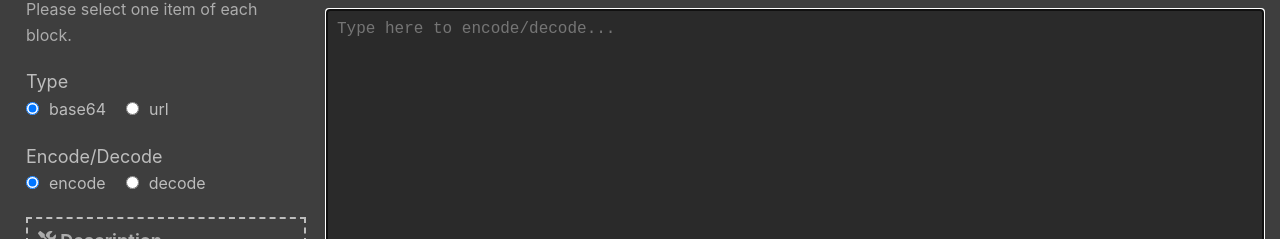
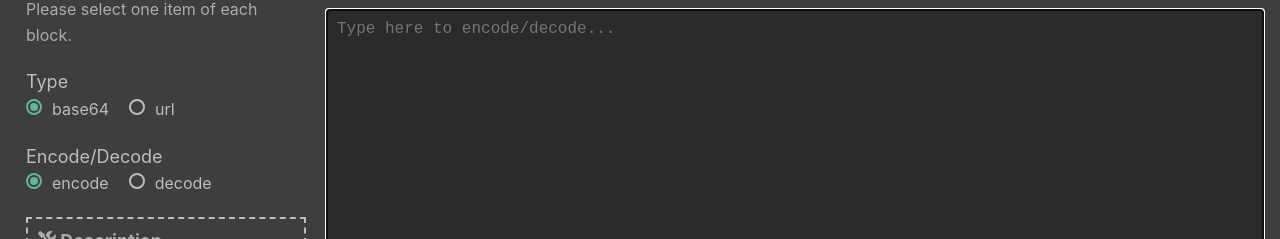
Before and after one commit to wangchristine/dev-tools, a Vue app: page /encode-decode in a window 1280 px wide. Shown: the part 119-358 px from the top of the page. Built offline with nearby package versions, Linux system fonts and the light colour scheme.

Commit message:
add checkbox radio style

```diff
--- a/src/assets/base.css
+++ b/src/assets/base.css
@@ -91,3 +91,78 @@ body {
   -webkit-font-smoothing: antialiased;
   -moz-osx-font-smoothing: grayscale;
 }
+
+/* radio */
+input[type="radio"].radio {
+  appearance: none;
+  -webkit-appearance: none;
+  width: 16px;
+  height: 16px;
+  border: 2px solid var(--color-block-text1);
+  border-radius: 50%;
+  outline: none;
+  cursor: pointer;
+  display: inline-block;
+  margin: 0;
+  position: relative;
+}
+
+input[type="radio"].radio:checked {
+  border-color: #60b699;
+}
+
+input[type="radio"].radio::after {
+  content: "";
+  width: 8px;
+  height: 8px;
+  background-color: #60b699;
+  border-radius: 50%;
+  position: absolute;
+  top: 50%;
+  left: 50%;
+  transform: translate(-50%, -50%);
+  opacity: 0;
+  transition: opacity 0.2s;
+}
+
+input[type="radio"].radio:checked::after {
+  opacity: 1;
+}
+
+/* checkbox */
+ input[type="checkbox"].checkbox {
+  appearance: none;
+  -webkit-appearance: none;
+  width: 16px;
+  height: 16px;
+  border: 2px solid var(--color-block-text1);
+  border-radius: 4px;
+  outline: none;
+  cursor: pointer;
+  position: relative;
+  margin: 0;
+  display: inline-block;
+}
+
+input[type="checkbox"].checkbox:checked {
+  border-color: #60b699;
+  background-color: #60b699;
+}
+
+input[type="checkbox"].checkbox::after {
+  content: "";
+  width: 6px;
+  height: 10px;
+  border: solid white;
+  border-width: 0 2px 2px 0;
+  position: absolute;
+  top: 50%;
+  left: 50%;
+  transform: translate(-50%, -50%) rotate(45deg);
+  opacity: 0;
+  transition: opacity 0.2s;
+}
+
+input[type="checkbox"].checkbox:checked::after {
+  opacity: 1;
+}
--- a/src/views/EncodeDecodeView.vue
+++ b/src/views/EncodeDecodeView.vue
@@ -75,6 +75,7 @@ watch(userString, (userInput) => {
         <p>Type</p>
         <input
           type="radio"
+          class="radio"
           name="type"
           id="type-base64"
           value="base64"
@@ -84,6 +85,7 @@ watch(userString, (userInput) => {
         <label for="type-base64">base64</label>
         <input
           type="radio"
+          class="radio"
           name="type"
           id="type-url"
           value="url"
@@ -94,6 +96,7 @@ watch(userString, (userInput) => {
         <p>Encode/Decode</p>
         <input
           type="radio"
+          class="radio"
           name="method"
           id="method-encode"
           value="encode"
@@ -103,6 +106,7 @@ watch(userString, (userInput) => {
         <label for="method-encode">encode</label>
         <input
           type="radio"
+          class="radio"
           name="method"
           id="method-decode"
           value="decode"
--- a/src/views/ImageEditorView.vue
+++ b/src/views/ImageEditorView.vue
@@ -490,7 +490,7 @@ onUnmounted(() => {
       <div class="draw-tool">
         <div class="title">Tools</div>
         <div class="resize">
-          <input type="checkbox" ref="resize" id="resize" :checked="needResize" @change="switchResize" disabled />
+          <input type="checkbox" class="checkbox" ref="resize" id="resize" :checked="needResize" @change="switchResize" disabled />
           <label for="resize"> Resize</label>
           <div class="tools">
             <div>
@@ -513,7 +513,7 @@ onUnmounted(() => {
           </div>
         </div>
         <div class="watermark">
-          <input type="checkbox" ref="watermark" id="watermark" :checked="needWatermark" @change="switchWatermark"
+          <input type="checkbox" class="checkbox" ref="watermark" id="watermark" :checked="needWatermark" @change="switchWatermark"
             disabled />
           <label for="watermark"> Watermark</label>
           <div class="tools">
```
